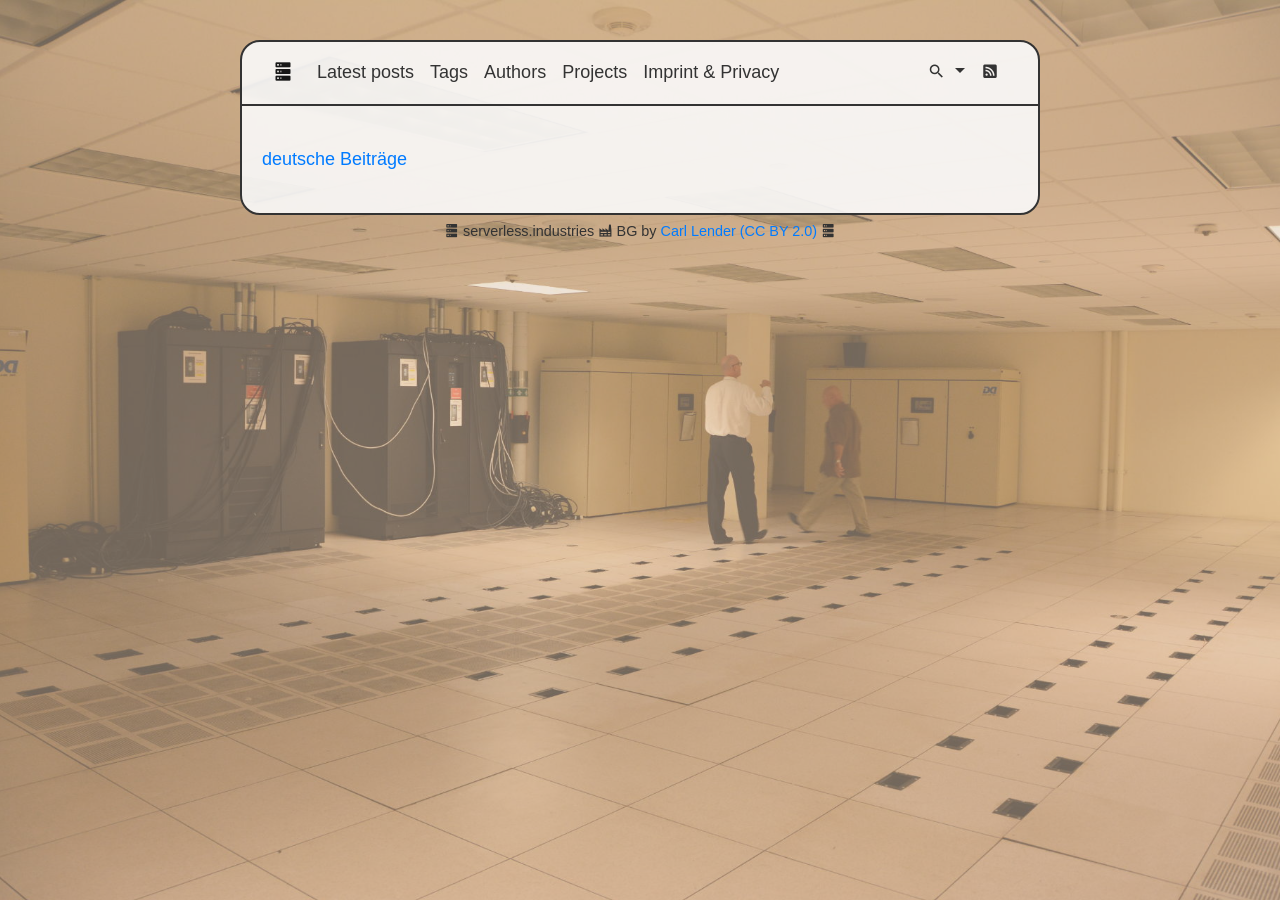
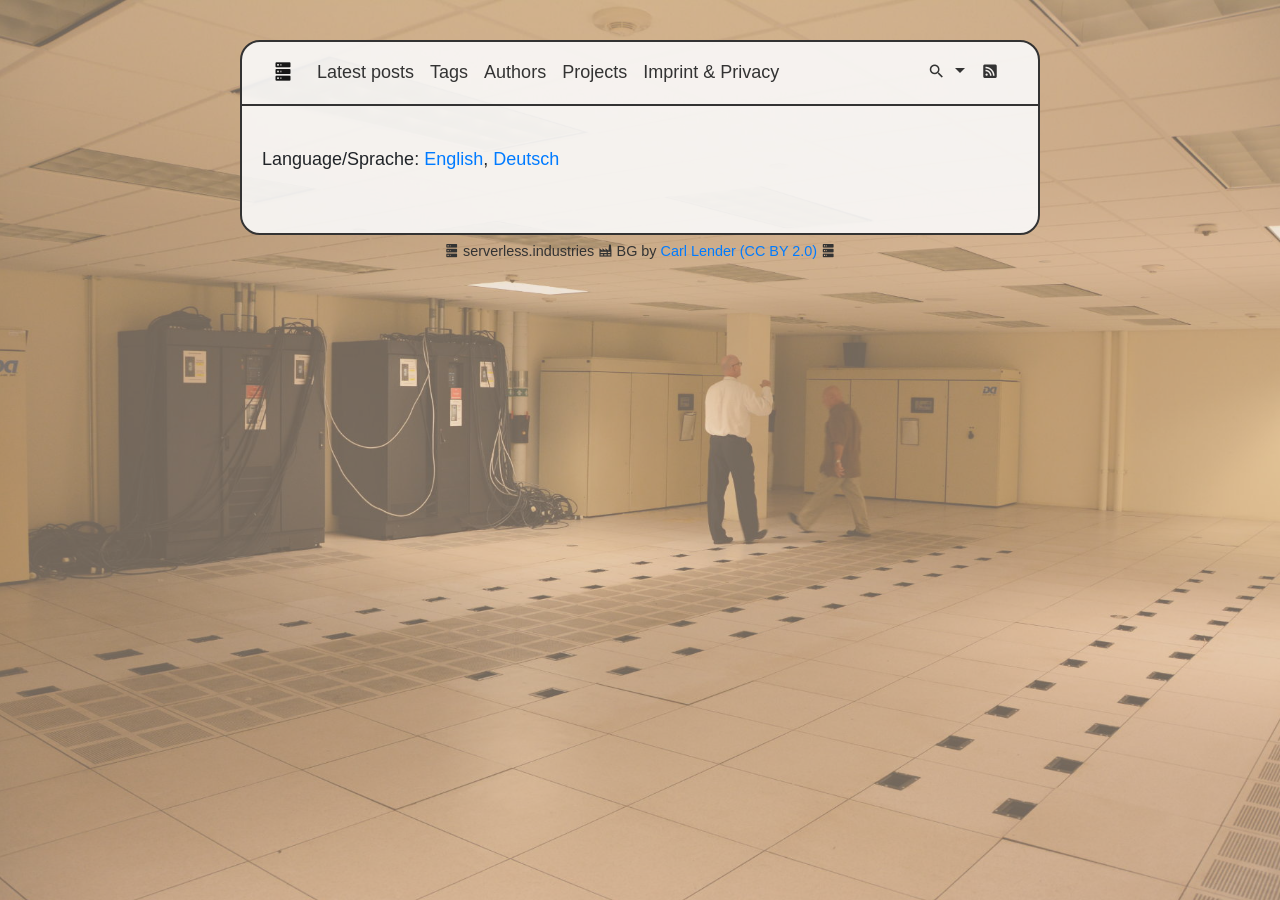
Before and after one commit to perryflynn/serverless.industries, a Jekyll site: the page built from src/index.html, in a window 1280 px wide. Built offline with Jekyll 4.4.1, drawn with Linux system fonts in a browser that asks for light colours; the list of posts is cut into pages by our own code.

Commit message:
new start page with english as main lang and german as backup

```diff
--- a/src/_layouts/localizedindex.html
+++ b/src/_layouts/localizedindex.html
@@ -3,10 +3,15 @@ layout: content
 ---
 
 <div class="list-lang-switch-info">
-    {% if page.locale == "de" %}
-    Switch to the list with all <a href="{{'/index/en/' | relative_url}}">english articles</a>.
-    {% else %}
-    Zur Liste mit allen <a href="{{'/index/de/' | relative_url}}">deutschen Beiträgen</a> wechseln.
+    {% if page.frontpage %}
+    Language/Sprache: <a href="{{'/index/en/' | relative_url}}">English</a>, <a href="{{'/index/de/' | relative_url}}">Deutsch</a>
+
+    {% elsif page.locale == "de" %}
+    Language/Sprache: <a href="{{'/index' | relative_url}}">All</a>, <a href="{{'/index/en/' | relative_url}}">English</a>
+
+    {% elsif page.locale == "en" %}
+    Language/Sprache: <a href="{{'/index' | relative_url}}">All</a>, <a href="{{'/index/de/' | relative_url}}">Deutsch</a>
+
     {% endif %}
 </div>
 
@@ -26,6 +31,8 @@ layout: content
                     {% assign glyphs = glyphs | append: ',' | append: tagicon[0].glyph | append: ',' %}
                 {% endif %}
             {% endfor %}
+
+            <span class="tagsummary">{{post.locale}}</span>
 
             {% if glyphs.size > 0 %}
                 <span class="tagsummary">{{ glyphs | split: ',' | uniq | where_exp: 'item', 'item != ""' | join: '</span> <span class="tagsummary">' }}</span>
--- a/src/_layouts/mainpage.html
+++ b/src/_layouts/mainpage.html
@@ -8,7 +8,7 @@ layout: default
             <div class="col">
 
                 <nav class="navbar navbar-expand-lg navbar-light">
-                    <a class="navbar-brand" href="{{'/index/de/' | relative_url}}"><i class="mdi mdi-server"></i></a>
+                    <a class="navbar-brand" href="{{'/index' | relative_url}}"><i class="mdi mdi-server"></i></a>
                     <button class="navbar-toggler" type="button" data-toggle="collapse" data-target="#navbarNav" aria-controls="navbarNav" aria-expanded="false" aria-label="Toggle navigation">
                         <span class="navbar-toggler-icon"></span>
                     </button>
@@ -16,7 +16,7 @@ layout: default
 
                         <ul class="navbar-nav">
                             <li class="nav-item">
-                                <a class="nav-link" href="{{'/index/de/' | relative_url}}">
+                                <a class="nav-link" href="{{'/index' | relative_url}}">
                                     Latest posts
                                 </a>
                             </li>
--- /dev/null
+++ b/src/_plugins/frontpage.rb
@@ -0,0 +1,21 @@
+module FrontPagePlugin
+
+    class FrontPageGenerator < Jekyll::Generator
+        safe true
+
+        def generate(site)
+
+            byref = site.posts.docs.group_by { |p| p.data['ref'] || p.id }
+
+            byref.each do |key, posts|
+                posts.sort_by { |post| post.data['locale'] }.reverse.each_with_index do |post, postindex|
+                    if postindex <= 0
+                        post.data['categories'].push('frontpage')
+                    end
+                end
+            end
+
+        end
+    end
+
+end
--- a/src/index.html
+++ b/src/index.html
@@ -1,5 +1,9 @@
 ---
-layout: content
+layout: localizedindex
+title: Latest Posts
+permalink: /index
+frontpage: true
+pagination:
+  enabled: true
+  category: frontpage
 ---
-
-<a href="{{'/index/de' | relative_url}}">deutsche Beiträge</a>
```
Also changed, not shown: 1 other file.
